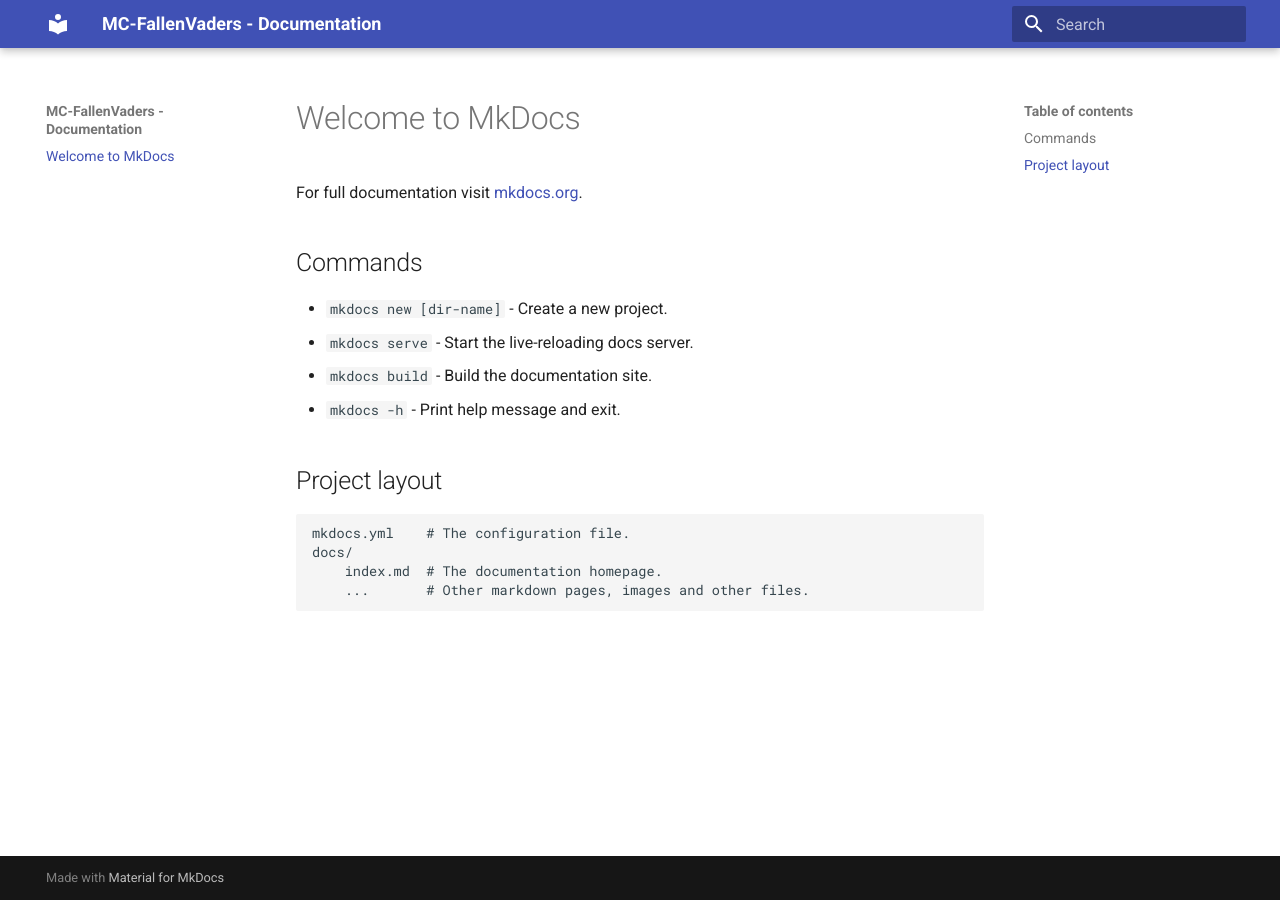
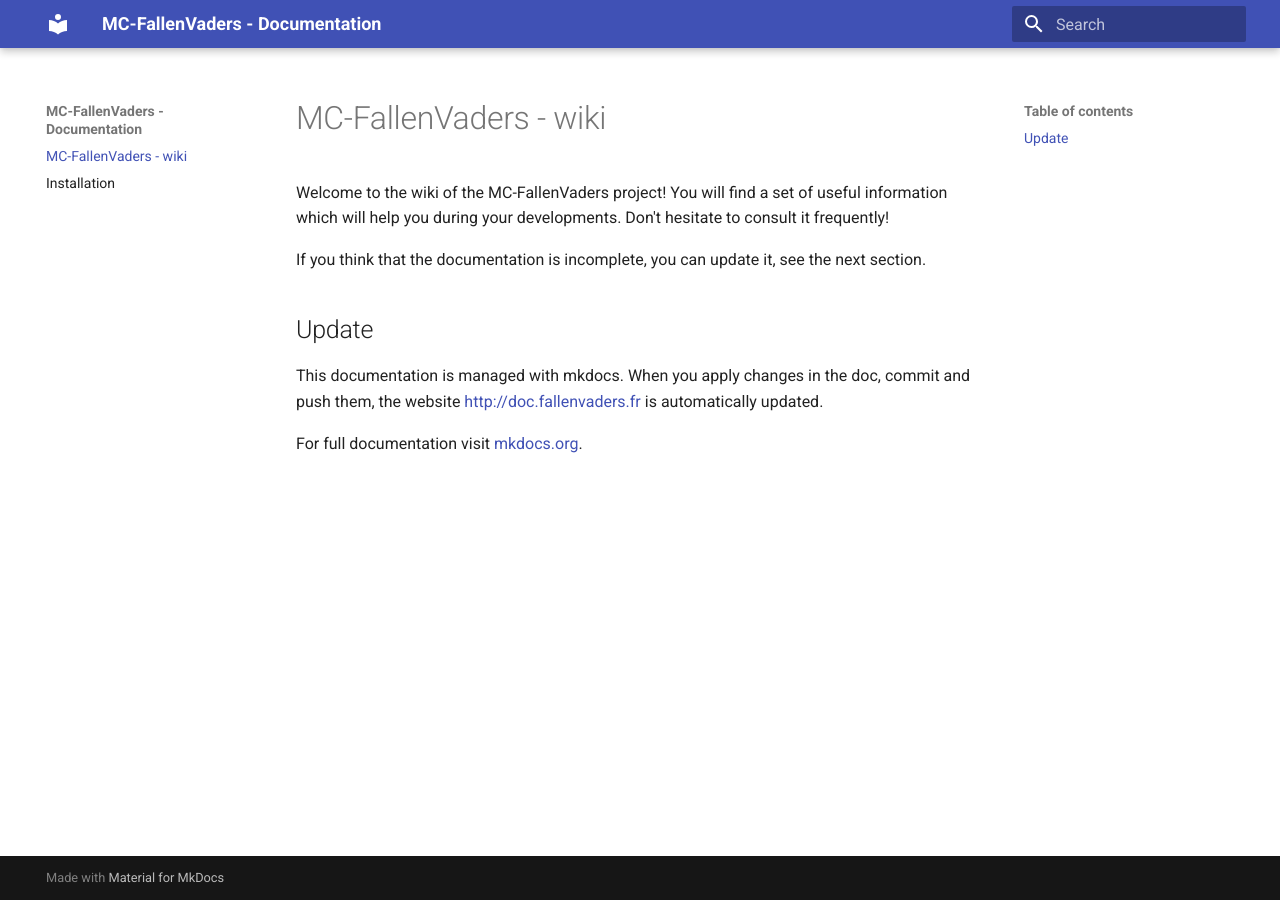
Before and after one commit to Djaytan/fallenvaders-minecraft-plugin, an MkDocs documentation site: the page built from docs/index.md, in a window 1280 px wide. Built offline with MkDocs 1.6.1 and Material for MkDocs 9.7.7, drawn with Linux system fonts in a browser that asks for light colours.

Commit message:
doc: FV-70 - moves and updates doc

```diff
--- a/docs/index.md
+++ b/docs/index.md
@@ -1,17 +1,16 @@
-# Welcome to MkDocs
+# MC-FallenVaders - wiki
+
+Welcome to the wiki of the MC-FallenVaders project! You will find a set of useful
+information which will help you during your developments. Don't hesitate to consult
+it frequently!
+
+If you think that the documentation is incomplete, you can update it, see the next
+section.
+
+## Update
+
+This documentation is managed with mkdocs. When you apply changes in the doc,
+commit and push them, the website [http://doc.fallenvaders.fr]() is automatically
+updated.
 
 For full documentation visit [mkdocs.org](https://www.mkdocs.org).
-
-## Commands
-
-* `mkdocs new [dir-name]` - Create a new project.
-* `mkdocs serve` - Start the live-reloading docs server.
-* `mkdocs build` - Build the documentation site.
-* `mkdocs -h` - Print help message and exit.
-
-## Project layout
-
-    mkdocs.yml    # The configuration file.
-    docs/
-        index.md  # The documentation homepage.
-        ...       # Other markdown pages, images and other files.
```
Also changed, not shown: README.md (+1 -1 lines), docs/img/debug_mode.jpg (renamed from doc/img/debug_mode.jpg), docs/img/install_deactive_build_at_launch.jpg (renamed from doc/img/install_deactive_build_at_launch.jpg), docs/img/install_launch_config.jpg (renamed from doc/img/install_launch_config.jpg), docs/img/install_launch_config_debug_mode.jpg (renamed from doc/img/install_launch_config_debug_mode.jpg), docs/img/install_remote_debug_launch_config.jpg (renamed from doc/img/install_remote_debug_launch_config.jpg), docs/install.md (renamed from doc/install.md).
